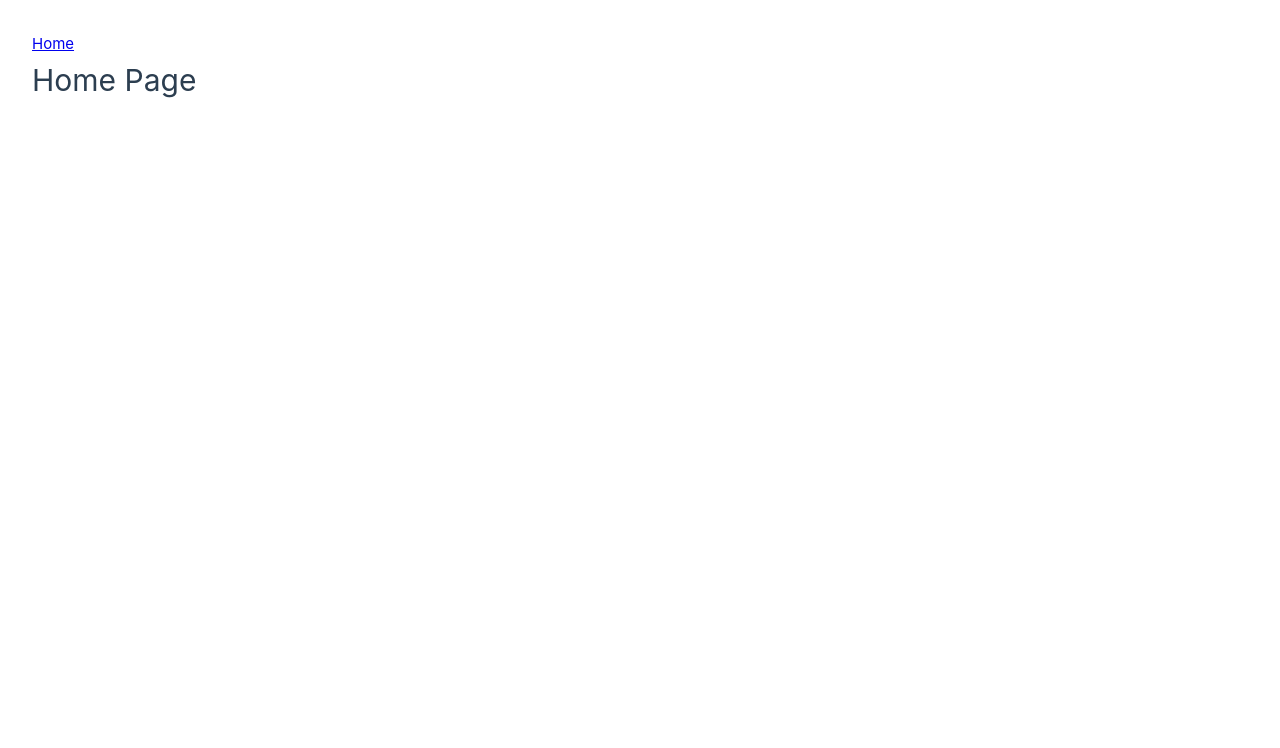
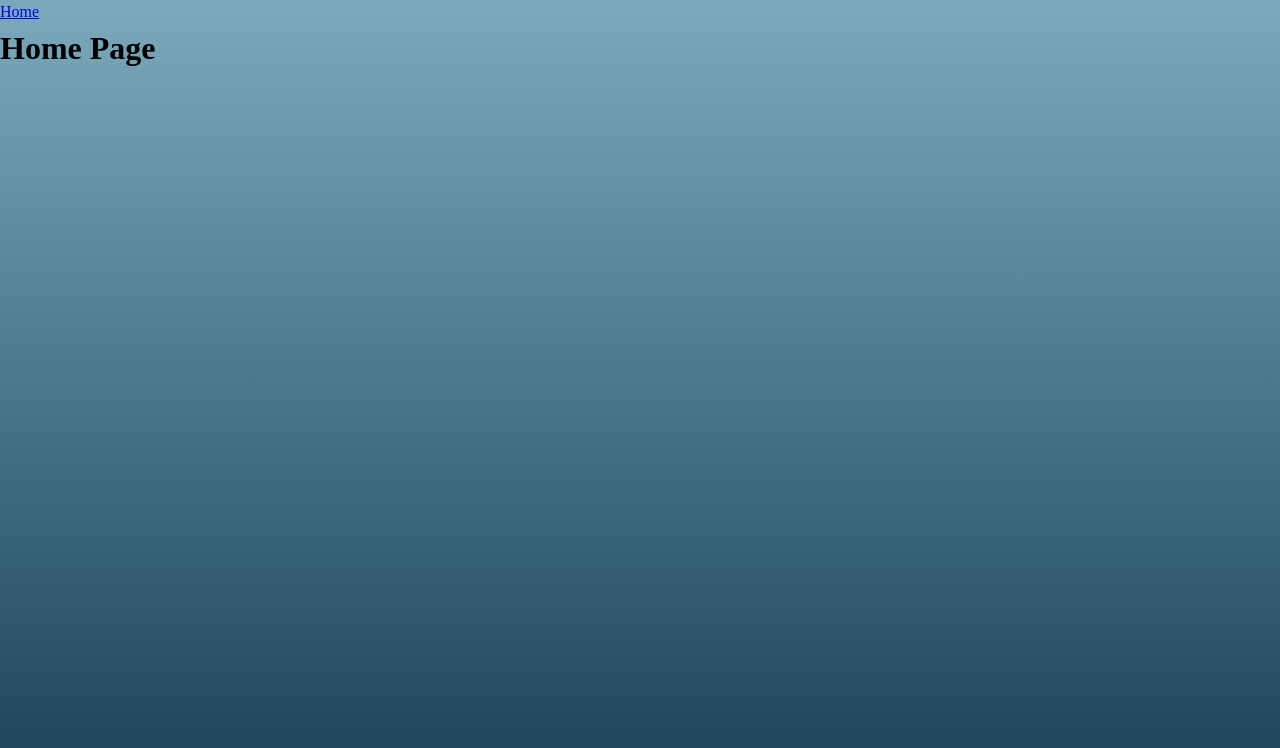
Before and after one commit to anthony-jackman/phanes, a Vue app: page / in a window 1280 px wide. Shown: the top 748 px of the page. Built offline with nearby package versions, Linux system fonts and the light colour scheme.

Commit message:
Add css custom variables, base, and modern reset
set body background as linear gradient usign primary-color (top)
and secondary-color (bottom)

Resolves #43

```diff
--- /dev/null
+++ b/src/assets/_variables.css
@@ -0,0 +1,7 @@
+:root {
+  --primary-color: hsla(197, 32%, 61%, 1.0); /* baby-blue */
+  --secondary-color: hsla(198, 55%, 21%, 1.0); /* slate-blue */
+  --accent-color-1: hsla(201, 64%, 13%, 1.0); /* navy-blue */
+  --accent-color-2: hsla(13, 82%, 53%, 1.0); /* red-color */
+  --accent-color-3: hsla(140, 6%, 52%, 1.0); /* tan-color */
+}
--- a/src/assets/base.css
+++ b/src/assets/base.css
@@ -1,28 +1,5 @@
-/* color palette from <https://github.com/vuejs/theme> */
-:root {
-  --vt-c-white: #ffffff;
-  --vt-c-white-soft: #f8f8f8;
-  --vt-c-white-mute: #f2f2f2;
-
-  --vt-c-black: #181818;
-  --vt-c-black-soft: #222222;
-  --vt-c-black-mute: #282828;
-
-  --vt-c-indigo: #2c3e50;
-
-  --vt-c-divider-light-1: rgba(60, 60, 60, 0.29);
-  --vt-c-divider-light-2: rgba(60, 60, 60, 0.12);
-  --vt-c-divider-dark-1: rgba(84, 84, 84, 0.65);
-  --vt-c-divider-dark-2: rgba(84, 84, 84, 0.48);
-
-  --vt-c-text-light-1: var(--vt-c-indigo);
-  --vt-c-text-light-2: rgba(60, 60, 60, 0.66);
-  --vt-c-text-dark-1: var(--vt-c-white);
-  --vt-c-text-dark-2: rgba(235, 235, 235, 0.64);
-}
-
 /* semantic color variables for this project */
-:root {
+/* :root {
   --color-background: var(--vt-c-white);
   --color-background-soft: var(--vt-c-white-soft);
   --color-background-mute: var(--vt-c-white-mute);
@@ -34,9 +11,9 @@
   --color-text: var(--vt-c-text-light-1);
 
   --section-gap: 160px;
-}
+} */
 
-@media (prefers-color-scheme: dark) {
+/* @media (prefers-color-scheme: dark) {
   :root {
     --color-background: var(--vt-c-black);
     --color-background-soft: var(--vt-c-black-soft);
@@ -48,39 +25,9 @@
     --color-heading: var(--vt-c-text-dark-1);
     --color-text: var(--vt-c-text-dark-2);
   }
-}
-
-*,
-*::before,
-*::after {
-  box-sizing: border-box;
-  margin: 0;
-  font-weight: normal;
-}
+} */
 
 body {
-  min-height: 100vh;
-  color: var(--color-text);
-  background: var(--color-background);
-  transition:
-    color 0.5s,
-    background-color 0.5s;
-  line-height: 1.6;
-  font-family:
-    Inter,
-    -apple-system,
-    BlinkMacSystemFont,
-    'Segoe UI',
-    Roboto,
-    Oxygen,
-    Ubuntu,
-    Cantarell,
-    'Fira Sans',
-    'Droid Sans',
-    'Helvetica Neue',
-    sans-serif;
-  font-size: 15px;
-  text-rendering: optimizeLegibility;
-  -webkit-font-smoothing: antialiased;
-  -moz-osx-font-smoothing: grayscale;
+  background: linear-gradient(to bottom, var(--primary-color) 0%, var(--secondary-color) 100%);
+  height: 100vh;
 }
--- a/src/assets/main.css
+++ b/src/assets/main.css
@@ -1,8 +1,10 @@
+@import './modern_reset.css';
+@import './_variables.css';
 @import './base.css';
 
-#app {
+/* #app {
   max-width: 1280px;
   margin: 0 auto;
   padding: 2rem;
   font-weight: normal;
-}
+} */
--- /dev/null
+++ b/src/assets/modern_reset.css
@@ -0,0 +1,72 @@
+/*
+  inspired by Josh Comeau https://www.joshwcomeau.com/css/custom-css-reset/
+*/
+/*
+  1. Use a more-intuitive box-sizing model.
+*/
+*, *::before, *::after {
+  box-sizing: border-box;
+}
+
+/*
+  2. Remove default margin
+*/
+* {
+  margin: 0;
+}
+
+/*
+  Typographic tweaks!
+  3. Add accessible line-height
+  4. Improve text rendering
+*/
+body {
+  scroll-behavior: smooth;
+  text-rendering: optimizeSpeed;
+  -webkit-font-smoothing: antialiased;
+  line-height: 1.5; /* WCAG2.1 and 508 suggested */
+}
+
+/*
+  5. Improve media defaults
+*/
+img, picture, video, canvas, svg {
+  display: block;
+  max-width: 100%;
+}
+
+/*
+  6. Remove built-in form typography styles
+*/
+input, button, textarea, select {
+  font: inherit;
+}
+
+/*
+  7. Avoid text overflows
+*/
+p, h1, h2, h3, h4, h5, h6 {
+  overflow-wrap: break-word;
+}
+
+/*
+  8. Create a root stacking context
+*/
+#root, #__next {
+  isolation: isolate;
+}
+
+/* Natural flow and rhythm in articles by default */
+article > * + * {
+  margin-top: 1em;
+}
+
+/* Remove all animations and transitions for people that prefer not to see them */
+@media (prefers-reduced-motion: reduce) {
+  * {
+    animation-duration: 0.01ms !important;
+    animation-iteration-count: 1 !important;
+    transition-duration: 0.01ms !important;
+    scroll-behavior: auto !important;
+  }
+}
```
Also changed, not shown: 1 other file (tests, documents, lock files or other folders).
